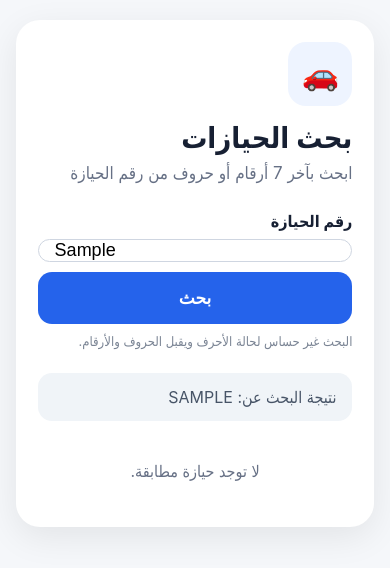
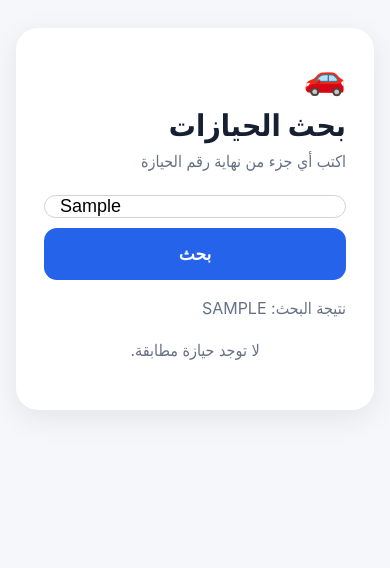
Before and after one commit to hsnbhsnb3034-star/vehicle-possession-search, a plain HTML site: page index.html in a window 390 px wide. Both pictures are taken after typing "Sample" into the empty fields and a click on the button "بحث". Drawn offline with Linux system fonts and the light colour scheme.

Commit message:
Add files via upload

```diff
--- a/app.js
+++ b/app.js
@@ -1,127 +1,41 @@
-const DATA_FILE = "data.json";
+const DATA_FILE="data.json";
+const form=document.getElementById("searchForm");
+const input=document.getElementById("searchInput");
+const statusBox=document.getElementById("status");
+const resultsBox=document.getElementById("results");
+let records=[];
 
-const form = document.getElementById("searchForm");
-const input = document.getElementById("searchInput");
-const statusBox = document.getElementById("status");
-const resultsBox = document.getElementById("results");
-
-let records = [];
-
-function normalize(value) {
-  return String(value ?? "")
-    .trim()
-    .toUpperCase()
-    .replace(/\s+/g, "");
+function normalize(v){
+  return String(v??"").trim().toUpperCase().replace(/\s+/g,"");
 }
 
-function lastSeven(value) {
-  const normalized = normalize(value);
-  return normalized.length >= 7 ? normalized.slice(-7) : normalized;
+function search(){
+  const query=normalize(input.value);
+  resultsBox.innerHTML="";
+  if(!query){statusBox.textContent="اكتب رقم الحيازة أولاً.";return;}
+  const matches=records.filter(r=>normalize(r.code).endsWith(query));
+  statusBox.textContent=`نتيجة البحث: ${query}`;
+  if(!matches.length){
+    resultsBox.innerHTML='<div class="empty">لا توجد حيازة مطابقة.</div>';
+    return;
+  }
+  matches.forEach(r=>{
+    const box=document.createElement("div"); box.className="result";
+    const title=document.createElement("div"); title.className="title"; title.textContent="حيازة السيارة";
+    const code=document.createElement("div"); code.className="code"; code.textContent=r.code;
+    box.append(title,code);
+    if(r.url){
+      const actions=document.createElement("div"); actions.className="actions";
+      const view=document.createElement("a"); view.className="action view"; view.href=r.url; view.target="_blank"; view.rel="noopener noreferrer"; view.textContent="👁️ عرض الحيازة";
+      const save=document.createElement("a"); save.className="action save"; save.href=r.url; save.target="_blank"; save.rel="noopener noreferrer"; save.textContent="⬇️ فتح / حفظ";
+      actions.append(view,save); box.appendChild(actions);
+    }
+    resultsBox.appendChild(box);
+  });
 }
 
-function setStatus(message, show = true) {
-  statusBox.hidden = !show;
-  statusBox.textContent = message;
-}
-
-function safeUrl(value) {
-  try {
-    const url = new URL(value, window.location.href);
-    if (url.protocol === "https:" || url.protocol === "http:") return url.href;
-  } catch (_) {}
-  return "";
-}
-
-function renderResults(matches) {
-  resultsBox.innerHTML = "";
-
-  if (!matches.length) {
-    resultsBox.innerHTML = '<div class="empty">لا توجد حيازة مطابقة.</div>';
-    return;
-  }
-
-  for (const record of matches) {
-    const item = document.createElement("article");
-    item.className = "result";
-
-    const title = document.createElement("div");
-    title.className = "result-title";
-    title.textContent = record.title || "حيازة";
-
-    const code = document.createElement("div");
-    code.className = "result-code";
-    code.textContent = record.code || "";
-
-    item.appendChild(title);
-    item.appendChild(code);
-
-    const actions = document.createElement("div");
-    actions.className = "actions";
-
-    const url = safeUrl(record.url);
-
-    if (url) {
-      const view = document.createElement("a");
-      view.className = "action view";
-      view.href = url;
-      view.target = "_blank";
-      view.rel = "noopener noreferrer";
-      view.textContent = "فتح الملف";
-      actions.appendChild(view);
-
-      const download = document.createElement("a");
-      download.className = "action download";
-      download.href = url;
-      download.target = "_blank";
-      download.rel = "noopener noreferrer";
-      download.textContent = "فتح / حفظ";
-      actions.appendChild(download);
-    } else {
-      const missing = document.createElement("span");
-      missing.className = "hint";
-      missing.textContent = "رابط الملف لم تتم إضافته بعد.";
-      actions.appendChild(missing);
-    }
-
-    item.appendChild(actions);
-    resultsBox.appendChild(item);
-  }
-}
-
-async function loadData() {
-  const response = await fetch(DATA_FILE, { cache: "no-store" });
-  if (!response.ok) throw new Error("Could not load data.json");
-  const data = await response.json();
-  if (!Array.isArray(data)) throw new Error("data.json must contain an array");
-  return data;
-}
-
-form.addEventListener("submit", (event) => {
-  event.preventDefault();
-
-  const query = lastSeven(input.value);
-  if (!query) {
-    setStatus("اكتب رقم الحيازة أولاً.");
-    resultsBox.innerHTML = "";
-    return;
-  }
-
-  const matches = records.filter(record => {
-    const code = normalize(record.code);
-    const suffix = lastSeven(code);
-    return suffix === query;
-  });
-
-  setStatus(`نتيجة البحث عن: ${query}`, true);
-  renderResults(matches);
-});
-
-(async function init() {
-  try {
-    records = await loadData();
-    setStatus(`تم تحميل ${records.length} سجل.`, true);
-  } catch (error) {
-    console.error(error);
-    setStatus("تعذر تحميل قاعدة البيانات. تأكد أن ملف data.json موجود في نفس المستودع.");
-  }
-})();
+form.addEventListener("submit",e=>{e.preventDefault();search();});
+fetch(DATA_FILE,{cache:"no-store"}).then(r=>{if(!r.ok)throw Error();return r.json();}).then(d=>{
+  records=Array.isArray(d)?d:[];
+  statusBox.textContent=`جاهز — ${records.length} حيازات للتجربة`;
+}).catch(()=>{statusBox.textContent="تعذر تحميل بيانات الحيازات.";});
--- a/data.json
+++ b/data.json
@@ -1,7 +1,32 @@
 [
   {
-    "code": "",
-    "title": "ضع رقم الحيازة هنا",
-    "url": ""
+    "code": "523464",
+    "title": "حيازة 523464",
+    "url": "https://1drv.ms/i/c/e7a87fc39b350965/IQAnTsmU1mS7RKPfsUfiBaTfAVHUpPIJCQzAqlUhgO4FLvA?e=6GP6eb"
+  },
+  {
+    "code": "C05638",
+    "title": "حيازة C05638",
+    "url": "https://1drv.ms/i/c/e7a87fc39b350965/IQDu6jfBHgPZQoRT9qvQQEXcAewvwHRkWWeDF1rRUQnkPLQ?e=emF9QP"
+  },
+  {
+    "code": "025583",
+    "title": "حيازة 025583",
+    "url": "https://1drv.ms/b/c/e7a87fc39b350965/IQCmv8rN0d9STICWmx29nn-sAU6tB0GBAra8-jBnTKqTG2I?e=ydghYt"
+  },
+  {
+    "code": "036686",
+    "title": "حيازة 036686",
+    "url": "https://1drv.ms/i/c/e7a87fc39b350965/IQCpnignGeo8TrLKtxVHn3D3AeNREntNIuatOfvl9pONvkA?e=gnqycR"
+  },
+  {
+    "code": "238336",
+    "title": "حيازة 238336",
+    "url": "https://1drv.ms/b/c/e7a87fc39b350965/IQBHm7j46-4mTZDIVeyK_a6SASGlxtDg6TP_sPuIPPgtPy4?e=g28gJu"
+  },
+  {
+    "code": "265799",
+    "title": "حيازة 265799",
+    "url": "https://1drv.ms/i/c/e7a87fc39b350965/IQCvUubty4V3SJhmRGEhNWqxActq7_jrS8PWSrYsw5T90i8?e=LJFNmD"
   }
 ]
--- a/index.html
+++ b/index.html
@@ -1,37 +1,23 @@
-<!DOCTYPE html>
+<!doctype html>
 <html lang="ar" dir="rtl">
 <head>
-  <meta charset="UTF-8">
-  <meta name="viewport" content="width=device-width, initial-scale=1.0">
-  <meta name="description" content="نظام البحث عن الحيازات">
+<meta charset="utf-8">
+<meta name="viewport" content="width=device-width,initial-scale=1">
 <title>بحث الحيازات</title>
 <link rel="stylesheet" href="style.css">
 </head>
 <body>
 <main class="container">
 <section class="card">
-      <div class="logo">🚗</div>
+<div class="icon">🚗</div>
 <h1>بحث الحيازات</h1>
-      <p class="subtitle">ابحث بآخر 7 أرقام أو حروف من رقم الحيازة</p>
-
-      <form id="searchForm" autocomplete="off">
-        <label for="searchInput">رقم الحيازة</label>
-        <div class="search-row">
-          <input
-            id="searchInput"
-            type="text"
-            inputmode="text"
-            maxlength="100"
-            placeholder="مثال: C05638 أو 523464"
-            aria-label="رقم الحيازة"
-          >
+<p class="subtitle">اكتب أي جزء من نهاية رقم الحيازة</p>
+<form id="searchForm">
+<input id="searchInput" type="text" inputmode="text" placeholder="مثال: 02558 أو 25583 أو C05638" autocomplete="off">
 <button type="submit">بحث</button>
-        </div>
-        <div class="hint">البحث غير حساس لحالة الأحرف ويقبل الحروف والأرقام.</div>
 </form>
-
-      <div id="status" class="status" hidden></div>
-      <div id="results" class="results"></div>
+<div id="status"></div>
+<div id="results"></div>
 </section>
 </main>
 <script src="app.js"></script>
--- a/style.css
+++ b/style.css
@@ -1,92 +1 @@
-*{box-sizing:border-box}
-body{
-  margin:0;
-  min-height:100vh;
-  background:#f5f7fa;
-  color:#172033;
-  font-family:-apple-system,BlinkMacSystemFont,"Segoe UI",Tahoma,Arial,sans-serif;
-}
-.container{
-  width:min(720px,92%);
-  margin:0 auto;
-  padding:48px 0;
-}
-.card{
-  background:#fff;
-  border-radius:24px;
-  padding:30px;
-  box-shadow:0 10px 35px rgba(0,0,0,.08);
-}
-.logo{
-  width:64px;height:64px;
-  display:grid;place-items:center;
-  border-radius:18px;
-  background:#eef4ff;
-  font-size:30px;
-  margin-bottom:14px;
-}
-h1{margin:0 0 8px;font-size:34px}
-.subtitle{margin:0 0 28px;color:#667085;font-size:17px}
-label{display:block;font-weight:700;margin-bottom:8px}
-.search-row{display:flex;gap:10px}
-input{
-  flex:1;
-  min-width:0;
-  height:52px;
-  border:1px solid #cfd6e1;
-  border-radius:14px;
-  padding:0 16px;
-  font-size:18px;
-  outline:none;
-  direction:ltr;
-  text-align:left;
-}
-input:focus{border-color:#2563eb;box-shadow:0 0 0 3px rgba(37,99,235,.12)}
-button{
-  height:52px;
-  border:0;
-  border-radius:14px;
-  padding:0 24px;
-  background:#2563eb;
-  color:#fff;
-  font-size:17px;
-  font-weight:700;
-  cursor:pointer;
-}
-button:active{transform:translateY(1px)}
-.hint{margin-top:9px;color:#7a8494;font-size:13px}
-.status{
-  margin-top:24px;
-  padding:14px 16px;
-  border-radius:14px;
-  background:#f0f4f8;
-  color:#475467;
-}
-.results{margin-top:16px;display:grid;gap:12px}
-.result{
-  border:1px solid #e1e6ed;
-  border-radius:18px;
-  padding:18px;
-}
-.result-title{font-size:19px;font-weight:800;margin-bottom:7px}
-.result-code{color:#667085;direction:ltr;text-align:left;font-family:ui-monospace,SFMono-Regular,Menlo,monospace}
-.actions{display:flex;gap:10px;margin-top:15px;flex-wrap:wrap}
-.action{
-  display:inline-flex;align-items:center;justify-content:center;
-  min-height:44px;padding:0 18px;border-radius:12px;
-  text-decoration:none;font-weight:700;
-}
-.view{background:#2563eb;color:#fff}
-.download{background:#eef2f7;color:#172033}
-.empty{
-  text-align:center;
-  color:#667085;
-  padding:24px 8px;
-}
-@media(max-width:520px){
-  .container{padding:20px 0}
-  .card{padding:22px}
-  h1{font-size:29px}
-  .search-row{flex-direction:column}
-  button{width:100%}
-}
+*{box-sizing:border-box}body{margin:0;background:#f5f7fa;color:#172033;font-family:-apple-system,BlinkMacSystemFont,"Segoe UI",Tahoma,Arial,sans-serif}.container{max-width:680px;margin:auto;padding:28px 16px}.card{background:white;border-radius:22px;padding:28px;box-shadow:0 8px 30px rgba(0,0,0,.08)}.icon{font-size:34px;margin-bottom:10px}h1{margin:0 0 8px;font-size:30px}.subtitle{color:#667085;margin:0 0 24px}form{display:flex;gap:10px}input{flex:1;min-width:0;height:52px;border:1px solid #ccd3df;border-radius:13px;padding:0 15px;font-size:18px;direction:ltr;text-align:left}button{height:52px;border:0;border-radius:13px;padding:0 24px;background:#2563eb;color:white;font-size:17px;font-weight:700}#status{margin-top:18px;color:#667085}.result{border:1px solid #e1e6ed;border-radius:16px;padding:17px;margin-top:12px}.title{font-weight:800;font-size:18px}.code{direction:ltr;text-align:left;font-family:monospace;color:#667085;margin-top:5px}.actions{display:flex;gap:9px;flex-wrap:wrap;margin-top:14px}.action{display:inline-flex;align-items:center;justify-content:center;min-height:44px;padding:0 16px;border-radius:11px;text-decoration:none;font-weight:700}.view{background:#2563eb;color:white}.save{background:#eef2f7;color:#172033}.empty{text-align:center;padding:22px;color:#667085}@media(max-width:500px){form{flex-direction:column}button{width:100%}}
```
Also changed, not shown: 1 other file. Lines whose indentation alone changed are shown as unchanged.
